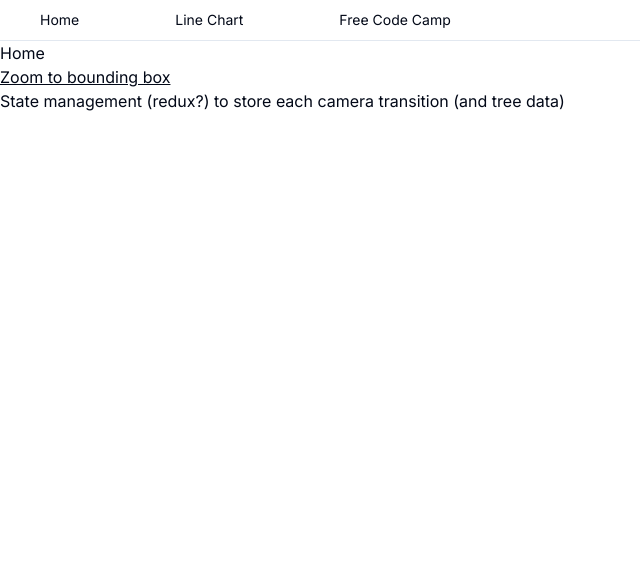
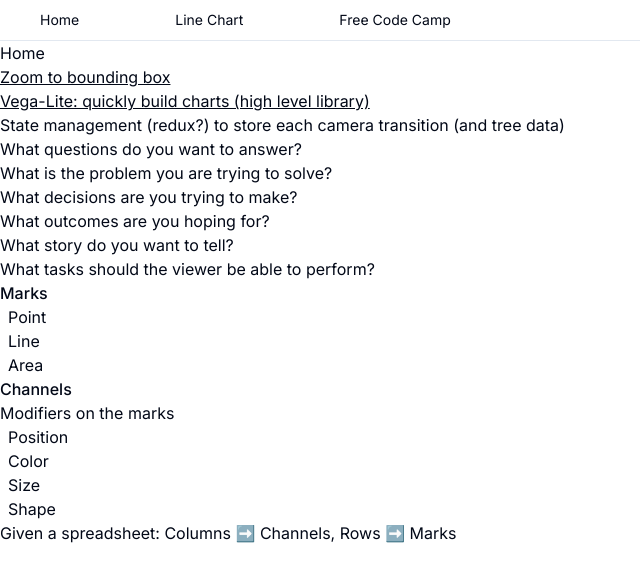
Before and after one commit to drydenje/dataviz-reference, a Next.js app: page / in a window 1280 px wide. Shown: the top 582 px of the page, without its empty margins (0-640 px from the left). Built offline with nearby package versions, Linux system fonts and the light colour scheme.

Commit message:
more charts

```diff
--- a/app/fcc-data-viz/page.jsx
+++ b/app/fcc-data-viz/page.jsx
@@ -12,8 +12,8 @@ import weather_data from './weather_data.json';
 //   axisLeft,
 // } from 'd3';
 
-// const width = 960;
-// const height = 500;
+const width = 960;
+const height = 500;
 
 export default function Home() {
   const [data, setData] = useState(null);
@@ -27,6 +27,7 @@ export default function Home() {
     <main>
       <h1>Free Code Camp Data Viz</h1>
       <div>Data is {data ? 'loaded' : 'loading'}</div>
+      <svg width={width} height={height}></svg>
     </main>
   );
 }
--- a/app/page.tsx
+++ b/app/page.tsx
@@ -16,10 +16,47 @@ export default function Home() {
           </Link>
         </li>
         <li>
+          <Link
+            href="https://vega.github.io/vega-lite/examples/"
+            className="underline"
+          >
+            Vega-Lite: quickly build charts (high level library)
+          </Link>
+        </li>
+        <li>
           State management (redux?) to store each camera transition (and tree
           data)
         </li>
       </ul>
+      <ul>
+        <li>What questions do you want to answer?</li>
+        <li>What is the problem you are trying to solve?</li>
+        <li>What decisions are you trying to make?</li>
+        <li>What outcomes are you hoping for?</li>
+        <li>What story do you want to tell?</li>
+        <li>What tasks should the viewer be able to perform?</li>
+      </ul>
+      <ul>
+        <li>
+          <h2 className="font-medium">Marks</h2>
+          <ul className="ml-2">
+            <li>Point</li>
+            <li>Line</li>
+            <li>Area</li>
+          </ul>
+        </li>
+        <li>
+          <h2 className="font-medium">Channels</h2>
+          <p>Modifiers on the marks</p>
+          <ul className="ml-2">
+            <li>Position</li>
+            <li>Color</li>
+            <li>Size</li>
+            <li>Shape</li>
+          </ul>
+        </li>
+      </ul>
+      <p>Given a spreadsheet: Columns ➡️ Channels, Rows ➡️ Marks</p>
     </main>
   );
 }
```
